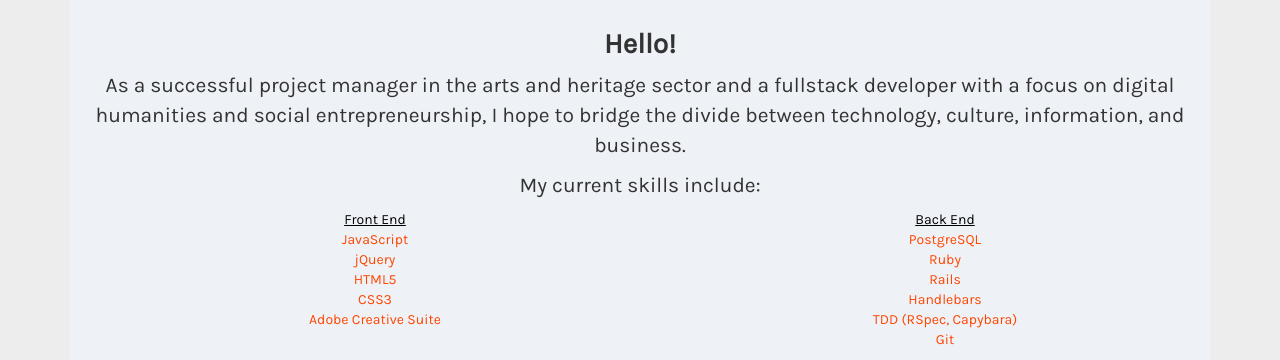
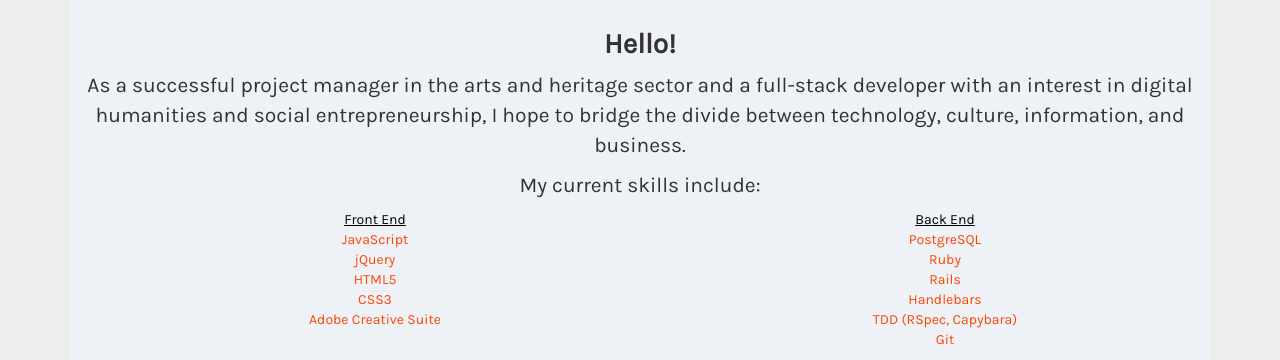
Before and after one commit to makt-k/makt-k.github.io, a plain HTML site: page index.html in a window 1280 px wide. Shown: the part 811-1171 px from the top of the page. Drawn offline with Linux system fonts and the light colour scheme.

Commit message:
typo fixed

```diff
--- a/index.html
+++ b/index.html
@@ -37,7 +37,7 @@
         <div id="about-me">
           <br>
           <h2>Hello!</h2>
-          <p class="me">As a successful project manager in the arts and heritage sector and a fullstack developer with a focus on digital humanities and social entrepreneurship, I hope to bridge the divide between technology, culture, information, and business.</p>
+          <p class="me">As a successful project manager in the arts and heritage sector and a full-stack developer with an interest in digital humanities and social entrepreneurship, I hope to bridge the divide between technology, culture, information, and business.</p>
           <p class="me">My current skills include:</p>
             <div class="col-xs-6 col-sm-6">
               <ul class="skills">
```
